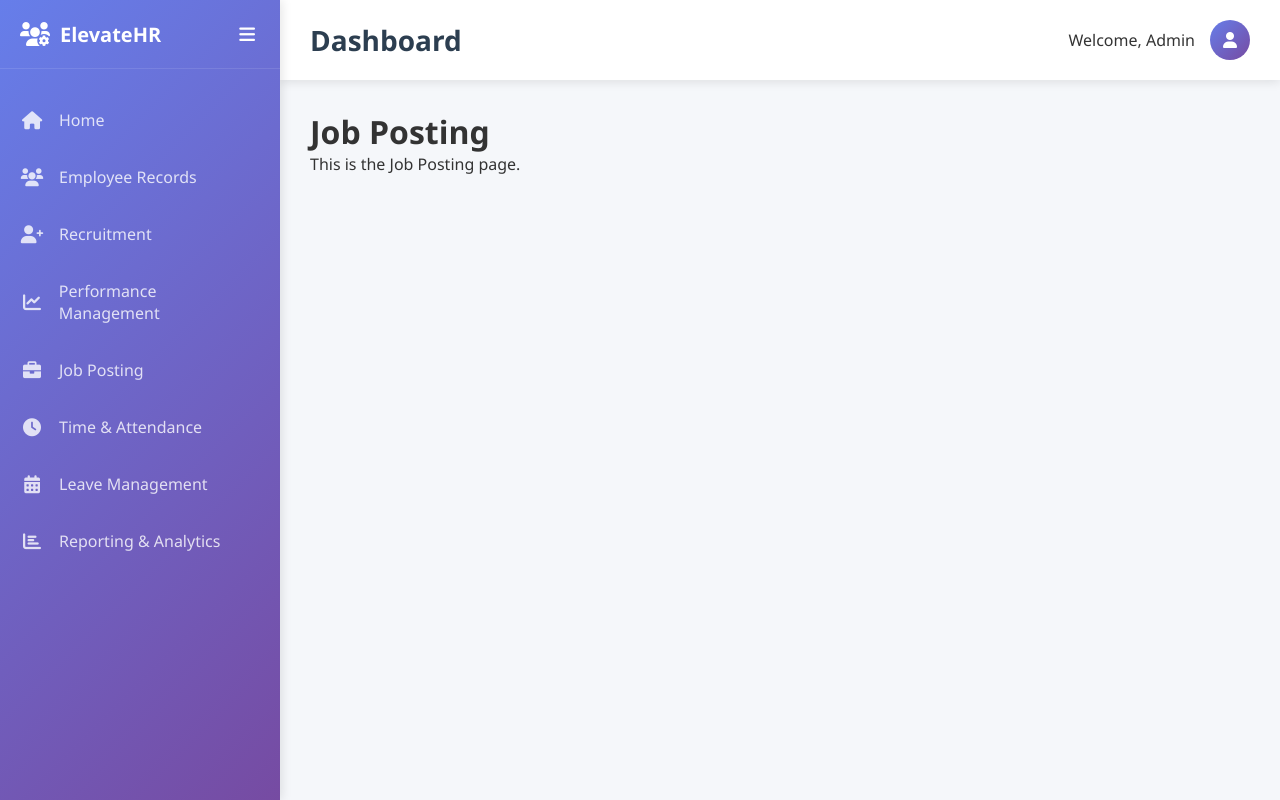
After one commit to antonie-riziki/ElevateHR, a Django app: page /job-posting/ in a window 1280 px wide. The commit adds this page. Run offline with Django 5.2, Linux system fonts and the light colour scheme.

Commit message:
Refactor templates and views for new features: added job posting, performance management, time attendance, leave management, and reporting analytics pages; updated sidebar links and URL routing.

```diff
--- a/ElevateHRApp/templates/index.html
+++ b/ElevateHRApp/templates/index.html
@@ -379,6 +379,7 @@
 
             <!-- Content Area -->
             <div class="content-area">
+                {% block content %}
                 <!-- Dashboard Stats -->
                 <div class="dashboard-grid">
                     <div class="stat-card">
@@ -438,27 +439,27 @@
                 <div class="quick-actions">
                     <h2 class="section-title">Quick Actions</h2>
                     <div class="action-buttons">
-                        <a href="#" class="action-btn">
+                        <a href="{% url 'employees' %}" class="action-btn">
                             <i class="fas fa-user-plus"></i>
                             Add New Employee
                         </a>
-                        <a href="#" class="action-btn">
+                        <a href="{% url 'job-posting' %}" class="action-btn">
                             <i class="fas fa-briefcase"></i>
                             Post New Job
                         </a>
-                        <a href="#" class="action-btn">
+                        <a href="{% url 'leave-management' %}" class="action-btn">
                             <i class="fas fa-calendar-check"></i>
                             Approve Leave Requests
                         </a>
-                        <a href="#" class="action-btn">
+                        <a href="{% url 'reporting-analytics' %}" class="action-btn">
                             <i class="fas fa-file-alt"></i>
                             Generate Report
                         </a>
-                        <a href="#" class="action-btn">
+                        <a href="{% url 'performance-management' %}" class="action-btn">
                             <i class="fas fa-poll"></i>
                             Launch Feedback Survey
                         </a>
-                        <a href="#" class="action-btn">
+                        <a href="{% url 'recruitment' %}" class="action-btn">
                             <i class="fas fa-robot"></i>
                             AI Resume Screening
                         </a>
@@ -505,6 +506,7 @@
                         </div>
                     </div>
                 </div>
+                {% endblock %}
             </div>
         </div>
     </div>
--- /dev/null
+++ b/ElevateHRApp/templates/job_posting.html
@@ -0,0 +1,8 @@
+{% extends "index.html" %}
+
+{% block content %}
+<div class="container-fluid">
+    <h1 class="mt-4">Job Posting</h1>
+    <p>This is the Job Posting page.</p>
+</div>
+{% endblock %}
--- a/ElevateHRApp/templates/sidebar.html
+++ b/ElevateHRApp/templates/sidebar.html
@@ -11,49 +11,49 @@
     </div>
     <ul class="nav-menu">
         <li class="nav-item">
-            <a href="/home" class="nav-link active" onclick="setActive(this)">
+            <a href="{% url 'home' %}" class="nav-link">
                 <i class="fas fa-home"></i>
                 <span class="nav-text">Home</span>
             </a>
         </li>
         <li class="nav-item">
-            <a href="/employees" class="nav-link" onclick="setActive(this)">
+            <a href="{% url 'employees' %}" class="nav-link">
                 <i class="fas fa-users"></i>
                 <span class="nav-text">Employee Records</span>
             </a>
         </li>
         <li class="nav-item">
-            <a href="/recruitment" class="nav-link" onclick="setActive(this)">
+            <a href="{% url 'recruitment' %}" class="nav-link">
                 <i class="fas fa-user-plus"></i>
                 <span class="nav-text">Recruitment</span>
             </a>
         </li>
         <li class="nav-item">
-            <a href="#performance" class="nav-link" onclick="setActive(this)">
+            <a href="{% url 'performance-management' %}" class="nav-link">
                 <i class="fas fa-chart-line"></i>
                 <span class="nav-text">Performance Management</span>
             </a>
         </li>
         <li class="nav-item">
-            <a href="#jobs" class="nav-link" onclick="setActive(this)">
+            <a href="{% url 'job-posting' %}" class="nav-link">
                 <i class="fas fa-briefcase"></i>
                 <span class="nav-text">Job Posting</span>
             </a>
         </li>
         <li class="nav-item">
-            <a href="#attendance" class="nav-link" onclick="setActive(this)">
+            <a href="{% url 'time-attendance' %}" class="nav-link">
                 <i class="fas fa-clock"></i>
                 <span class="nav-text">Time & Attendance</span>
             </a>
         </li>
         <li class="nav-item">
-            <a href="#leave" class="nav-link" onclick="setActive(this)">
+            <a href="{% url 'leave-management' %}" class="nav-link">
                 <i class="fas fa-calendar-alt"></i>
                 <span class="nav-text">Leave Management</span>
             </a>
         </li>
         <li class="nav-item">
-            <a href="#reports" class="nav-link" onclick="setActive(this)">
+            <a href="{% url 'reporting-analytics' %}" class="nav-link">
                 <i class="fas fa-chart-bar"></i>
                 <span class="nav-text">Reporting & Analytics</span>
             </a>
--- a/ElevateHRApp/urls.py
+++ b/ElevateHRApp/urls.py
@@ -13,5 +13,10 @@ urlpatterns = [
     path('verify-otp/', views.verify_otp_view, name='verify_otp'),
     path('login/', views.login, name='login'),
     path('employees/', views.employees, name='employees'),
-    path('recruitment/', views.recruitment, name='recruitment')
+    path('recruitment/', views.recruitment, name='recruitment'),
+    path('performance-management/', views.performance_management, name='performance-management'),
+    path('job-posting/', views.job_posting, name='job-posting'),
+    path('time-attendance/', views.time_attendance, name='time-attendance'),
+    path('leave-management/', views.leave_management, name='leave-management'),
+    path('reporting-analytics/', views.reporting_analytics, name='reporting-analytics')
 ]
--- a/ElevateHRApp/views.py
+++ b/ElevateHRApp/views.py
@@ -134,3 +134,18 @@ def employees(request):
 
 def recruitment(request):
     return render(request, 'recruitment.html')
+
+def performance_management(request):
+    return render(request, 'performance_management.html')
+
+def job_posting(request):
+    return render(request, 'job_posting.html')
+
+def time_attendance(request):
+    return render(request, 'time_attendance.html')
+
+def leave_management(request):
+    return render(request, 'leave_management.html')
+
+def reporting_analytics(request):
+    return render(request, 'reporting_analytics.html')
```
Also changed, not shown: ElevateHRApp/templates/leave_management.html (added, +8 -0 lines), ElevateHRApp/templates/performance_management.html (added, +8 -0 lines), ElevateHRApp/templates/reporting_analytics.html (added, +8 -0 lines), ElevateHRApp/templates/time_attendance.html (added, +8 -0 lines), README.md, 1 other file.
